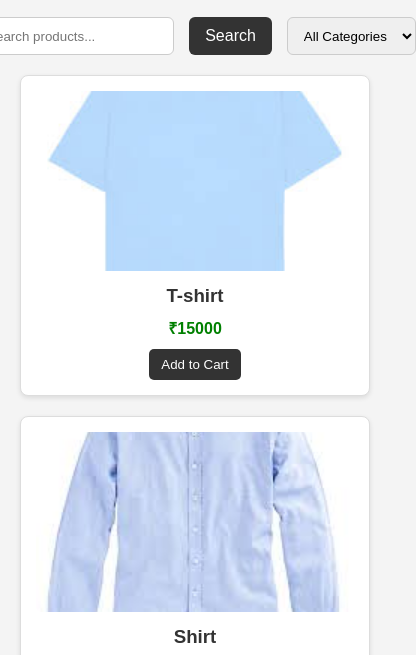
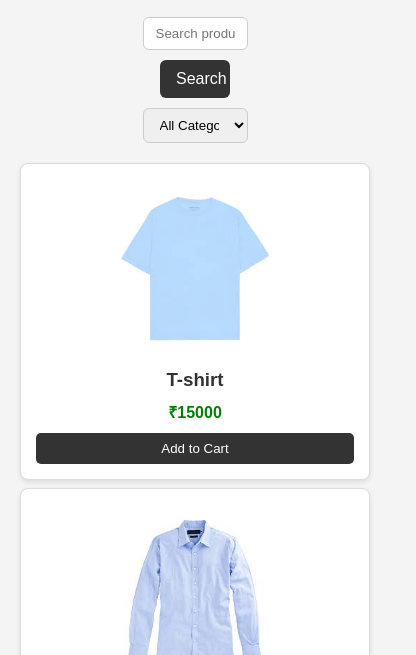
Before and after one commit to Tejasbhalavi/Task6, a plain HTML site: page index.html in a window 390 px wide. Shown: the part 175-830 px from the top of the page, 416 px wide, since content can reach past the window. Drawn offline with Linux system fonts and the light colour scheme.

Commit message:
updated file

```diff
--- a/index.html
+++ b/index.html
@@ -5,7 +5,7 @@
   <meta charset="UTF-8">
   <meta name="viewport" content="width=device-width, initial-scale=1.0">
   <title>task6</title>
-  <link rel="stylesheet" href="style.css">
+  <link rel="stylesheet" href="./style.css">
  <link rel="stylesheet" href="https://cdnjs.cloudflare.com/ajax/libs/font-awesome/6.6.0/css/all.min.css">
 
 </head>
--- a/script.js
+++ b/script.js
@@ -75,10 +75,13 @@ const products = [
     }
 ];
 
+
 // Render products into main section
 const productList = document.getElementById("product-list");
 
-products.forEach(product => {
+function renderProducts(productsToRender) {
+  productList.innerHTML = ""; // clear old items
+  productsToRender.forEach(product => {
     const card = document.createElement("div");
     card.classList.add("card");
     card.innerHTML = `
@@ -89,8 +92,10 @@ products.forEach(product => {
     `;
     productList.appendChild(card);
   });
+}
 
-
+// Initial render
+renderProducts(products);
 
 // Cart functionality
 function addToCart(id) {
@@ -98,6 +103,28 @@ function addToCart(id) {
   alert(product.name + " added to cart!");
 }
 
+// Search products
+const searchBtn = document.getElementById("searchBtn");
+const searchBar = document.getElementById("searchBar");
+
+searchBtn.addEventListener("click", () => {
+  const query = searchBar.value.toLowerCase();
+  const filtered = products.filter(p => p.name.toLowerCase().includes(query));
+  renderProducts(filtered);
+});
+
+// Category filter
+const categoryFilter = document.getElementById("categoryFilter");
+
+categoryFilter.addEventListener("change", () => {
+  const selected = categoryFilter.value.toLowerCase();
+  if (selected === "all") {
+    renderProducts(products);
+  } else {
+    const filtered = products.filter(p => p.name.toLowerCase().includes(selected));
+    renderProducts(filtered);
+  }
+});
 
 // Hamburger menu toggle
 const hamburger = document.getElementById("hamburger");
--- a/style.css
+++ b/style.css
@@ -134,12 +134,16 @@ body {
 /* Product cards section  */
 .product-container {
   display: grid;
-  grid-template-columns: repeat(auto-fit, minmax(220px, 1fr));
+  grid-template-columns: repeat(4, 1fr);
   gap: 20px;
   margin-top: 20px;
 }
 
 .card {
+  display: flex;
+  flex-direction: column;
+  flex: wrap;
+  justify-content: space-between;
   border: 1px solid #ddd;
   border-radius: 8px;
   padding: 15px;
@@ -152,8 +156,9 @@ body {
 
   width: 100%;
   height: 180px;
-  object-fit: cover;
+  object-fit: contain;
   border-radius: 6px;
+  padding: 10px;
 
 }
 
@@ -288,3 +293,49 @@ body {
     display: flex;
   }
 }
+
+
+
+@media (max-width: 1024px) {
+  .product-container {
+    grid-template-columns: repeat(auto-fit, minmax(160px, 1fr));
+    gap: 12px;
+  }
+}
+
+@media (max-width: 768px) {
+  .product-container {
+    grid-template-columns: repeat(2, 1fr);
+    gap: 10px;
+  }
+}
+
+@media (max-width: 480px) {
+  .product-container {
+    grid-template-columns: 1fr;
+    gap: 8px;
+  }
+}
+
+
+@media (max-width: 768px) {
+  .filter-bar {
+    display: flex;
+    flex-direction: column;
+
+    align-items: center;
+    gap: 10px;
+  }
+
+  #searchBar {
+    width: 30%;
+  }
+
+  .filter-bar button{
+
+    width: 20%;
+  }
+  #categoryFilter {
+    width: 30%;
+  }
+}
```
Lines whose indentation alone changed are shown as unchanged.
